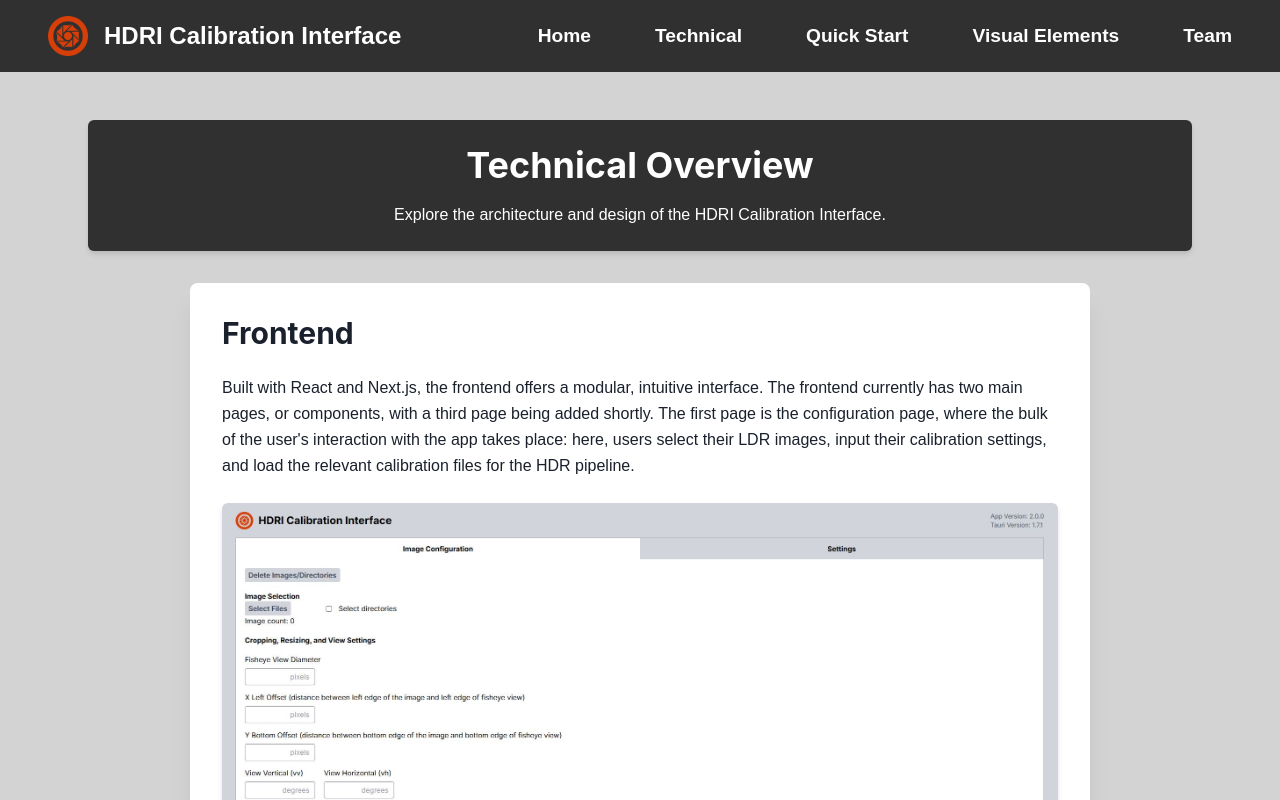
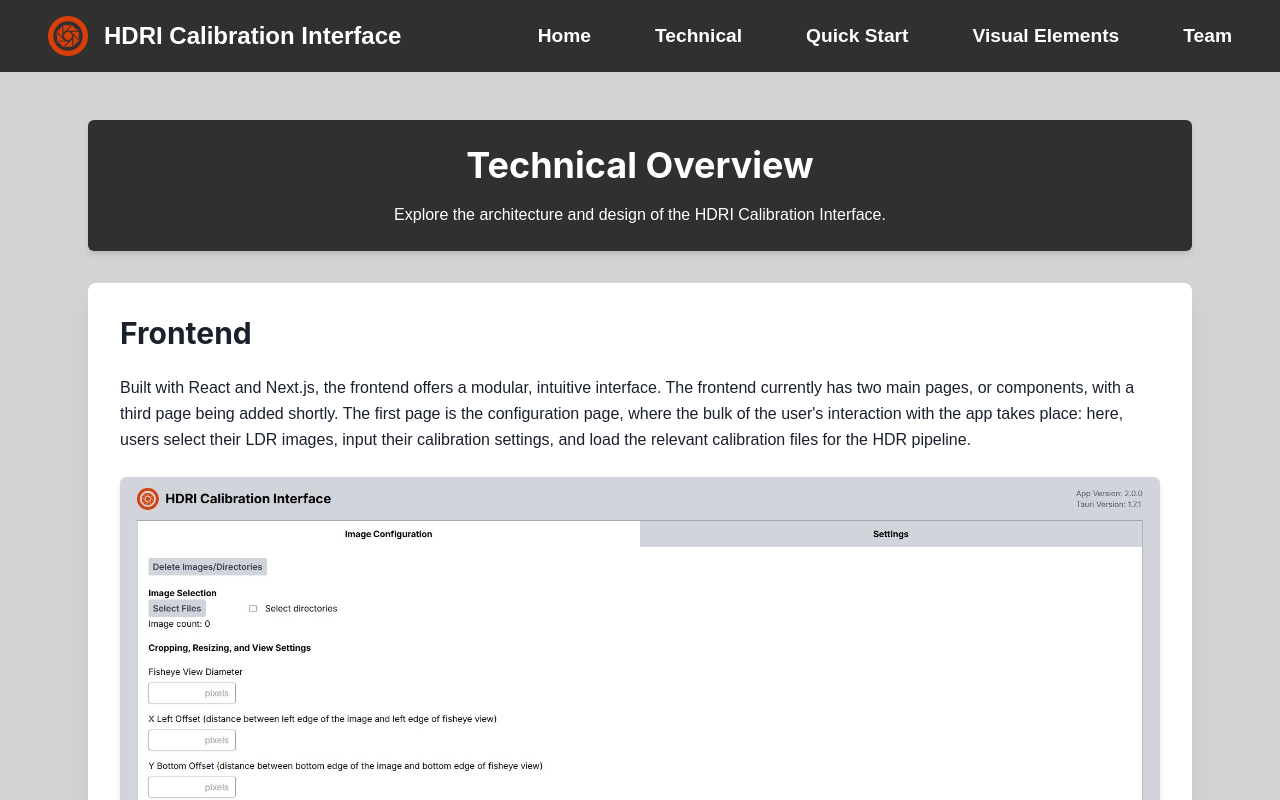
Before and after one commit to ArtinL/hdri-landing, a React (Create React App) app: page /technical in a window 1280 px wide. Shown: the top 800 px of the page. Built offline with nearby package versions, Linux system fonts and the light colour scheme.

Commit message:
Fixed box sizing

```diff
--- a/src/pages/Technical.tsx
+++ b/src/pages/Technical.tsx
@@ -13,7 +13,7 @@ export default function Technical() {
       </Box>
 
       {/* Frontend */}
-      <Box bg="white" p={8} borderRadius="lg" boxShadow="xl" maxW="900px" mx="auto">
+      <Box bg="white" p={8} borderRadius="lg" boxShadow="xl" mx="auto">
         <Heading size="lg" mb={6} textAlign="left">
           Frontend
         </Heading>
```
